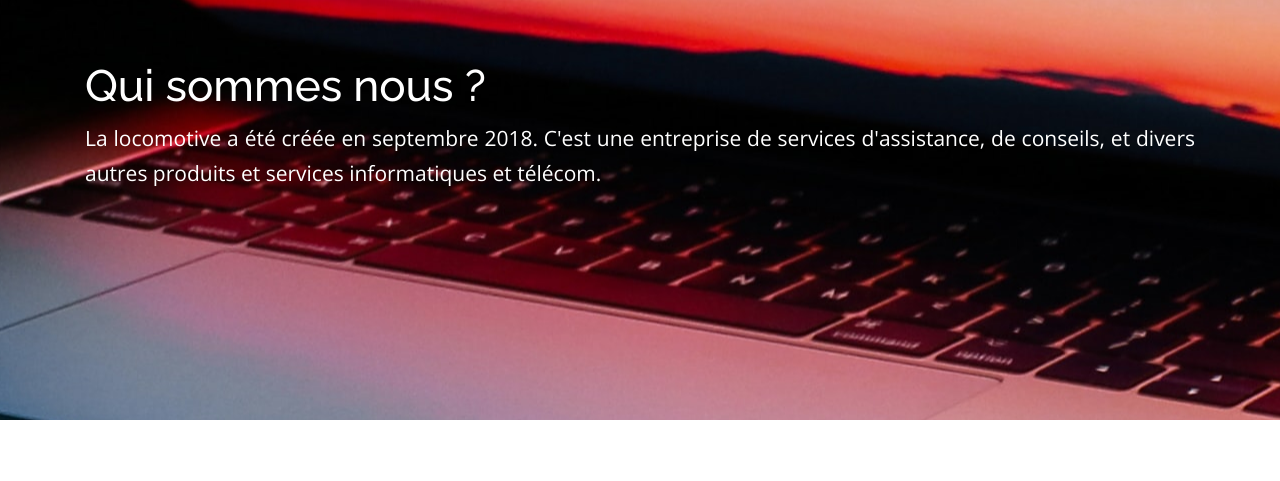
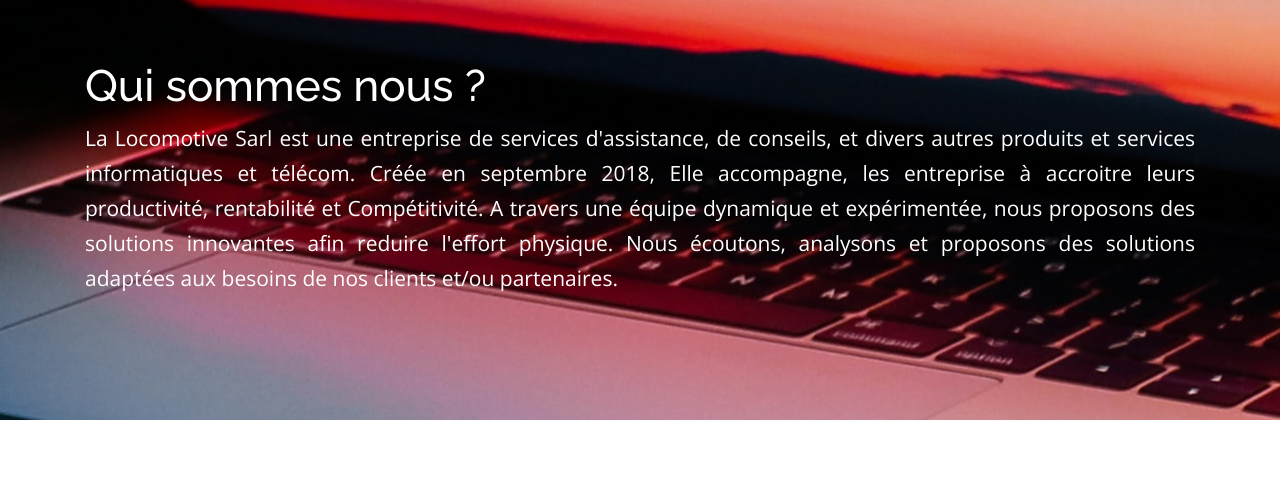
Before and after one commit to cedricanani1/igp-portail, a PHP site: page /about_lce.php in a window 1280 px wide. Shown: the part 160-641 px from the top of the page. Run offline with PHP 8.4, Linux system fonts and the light colour scheme.

Commit message:
finish home page

```diff
--- a/about_lce.php
+++ b/about_lce.php
@@ -6,9 +6,9 @@
             <div class="col-md-12 col-sm-12 wow fadeInDown animated" data-wow-duration="500ms" data-wow-delay="300ms" style="visibility: visible; animation-duration: 500ms; animation-delay: 300ms; animation-name: fadeInDown;">
                 <h2 class="text-left" style=" color: white;font-size: 44px;" data-aos="fade-up">Qui sommes nous ?</h2>
                 <p data-aos="fade-up" style=" color: white; font-size: 21px;text-align: justify;line-height: 35px;margin: 0 0 10px;">
-                    La locomotive a été créée en septembre 2018.
-                    C'est une entreprise de services d'assistance, de conseils,
-                    et divers autres produits et services informatiques et télécom.
+                    La Locomotive Sarl est une entreprise de services d'assistance, de conseils,
+                    et divers autres produits et services informatiques et télécom. Créée en septembre 2018, Elle accompagne, les entreprise à accroitre leurs productivité, rentabilité et Compétitivité. A travers une équipe dynamique et expérimentée, nous proposons des solutions
+                    innovantes afin reduire l'effort physique. Nous écoutons, analysons et proposons des solutions adaptées aux besoins de nos clients et/ou partenaires.
                 </p>
             </div>
         </div>
--- a/home.php
+++ b/home.php
@@ -70,7 +70,7 @@
                 <div class="container aos-init aos-animate" style="color: #222; font-size: 21px;text-align: justify;line-height: 35px;margin: 0 0 10px;">
                     <p class="text-justify interligne">
                         Nous sommes une entreprise de services d'assistance, de conseils,
-                        et divers autres produits et services informatiques et télécom.
+                        et divers autres produits et services informatiques et télécom. A travers notre équipe d'experts, nous écoutons, analysons et proposons des solutions adaptées aux besoins de ...
                     </p>
                     <p class="text-center pt-4">
                         <a href="about_lce.php" class="btn btn-outline-secondary">En savoir plus</a>    </p>
```
